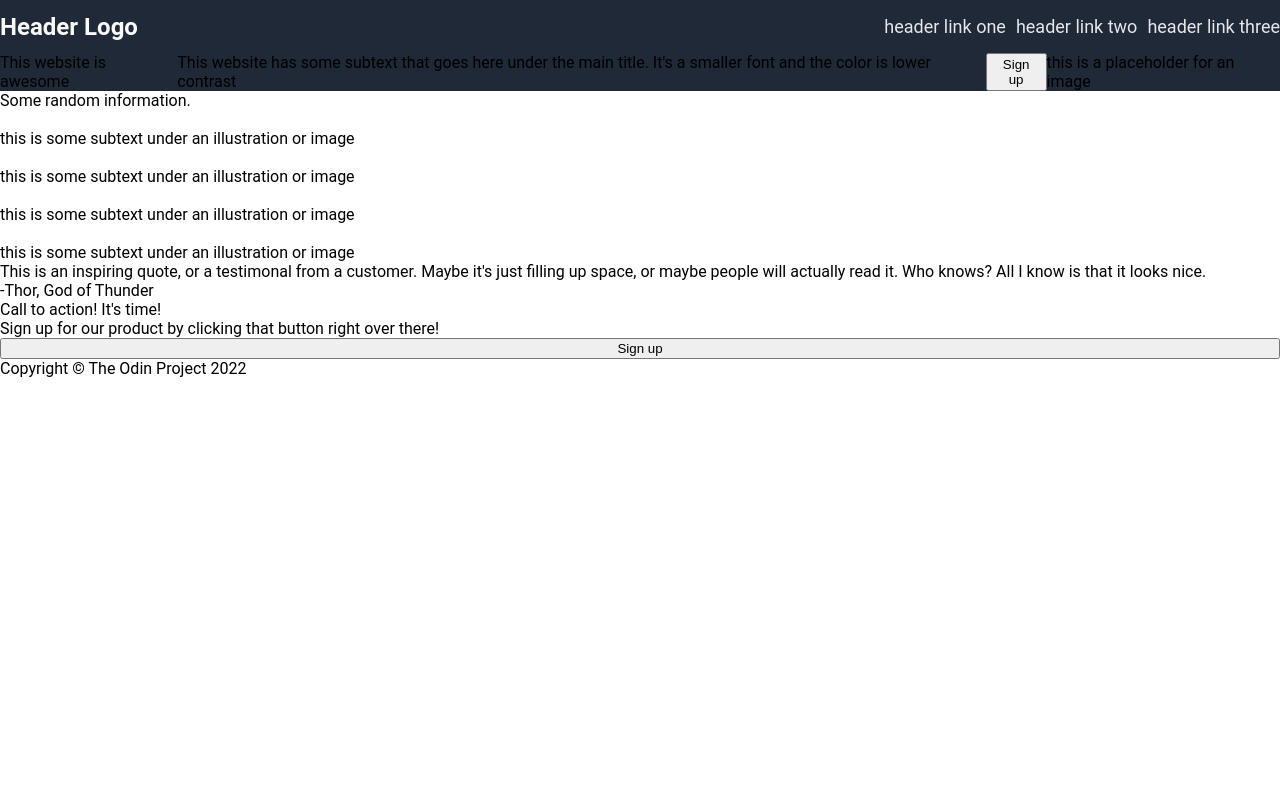
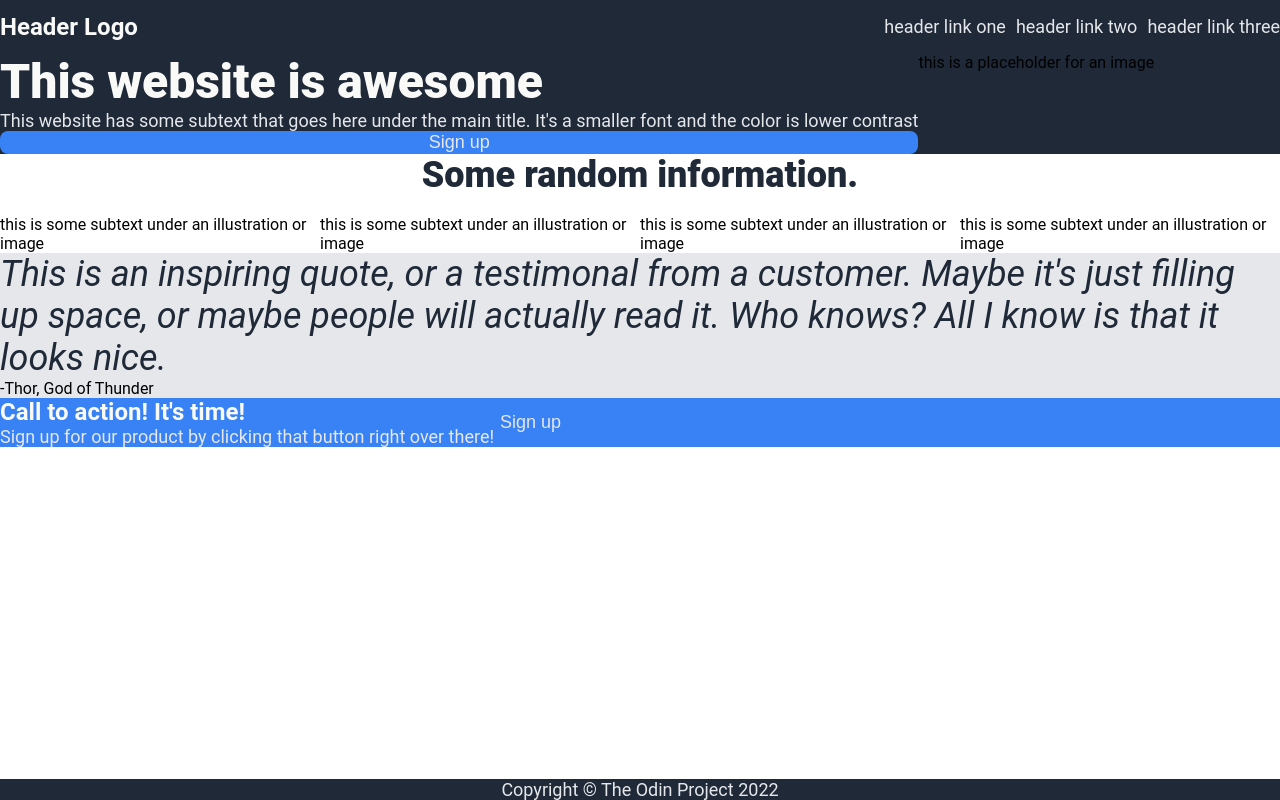
Before and after one commit to Piralysis/odin-landing-page, a plain HTML site: page index.html in a window 1280 px wide. Drawn offline with Linux system fonts and the light colour scheme.

Commit message:
Added the colors and font-sizes/weights

```diff
--- a/index.html
+++ b/index.html
@@ -15,14 +15,20 @@
     </ul>
   </div>
 
-  <div class="container">
-    <div>This website is awesome</div>
-    <div>This website has some subtext that goes here under the main title. It's a smaller font and the color is lower contrast</div>
-    <button>Sign up</button>
+  <div class="content">
+    <div class="top-container">
+      <div class="hero-container">
+        <div class="hero">This website is awesome</div>
+        <div class="text">This website has some subtext that goes here under the main title. It's a smaller font and the color is lower contrast</div>
+        <button class="text">Sign up</button>
+      </div>
       <div>this is a placeholder for an image</div>
     </div>
 
-  <div>Some random information.</div>
+    <!-- Need to edit this one -->
+    <div class="info">Some random information.</div>
+
+    <div class="container">
       <div>
         <img src="#" alt="">
         <div>this is some subtext under an illustration or image</div>
@@ -39,13 +45,23 @@
         <img src="#" alt="">
         <div>this is some subtext under an illustration or image</div>
       </div>
-  <div>This is an inspiring quote, or a testimonal from a customer. Maybe it's just filling up space, or maybe people will actually read it. Who knows? All I know is that it looks nice.</div>
+    </div>
+
+    <div class="quote-container">
+      <div class="quote-text">This is an inspiring quote, or a testimonal from a customer. Maybe it's just filling up space, or maybe people will actually read it. Who knows? All I know is that it looks nice.</div>
       <div>-Thor, God of Thunder</div>
-  <div>Call to action! It's time!</div>
-  <div>Sign up for our product by clicking that button right over there!</div>
-  <button>Sign up</button>
+    </div>
 
-  <div class="footer">
+    <div class="call-to-action-container">
+      <div class="cta-text-container">
+        <div class="header-text">Call to action! It's time!</div>
+        <div class="text">Sign up for our product by clicking that button right over there!</div>
+      </div>
+      <button class="text">Sign up</button>
+    </div>
+  </div>
+
+  <div class="footer text">
     Copyright © The Odin Project 2022
   </div>
 </body>
--- a/style.css
+++ b/style.css
@@ -3,6 +3,7 @@ body {
   display: flex;
   flex-direction: column;
   font-family: Roboto, sans-serif;
+  min-height: 100vh;
 }
 
 .header {
@@ -10,6 +11,13 @@ body {
   background-color: #1f2937;
   justify-content: space-between;
   align-items: center;
+}
+
+.footer {
+  display: flex;
+  justify-content: center;
+  align-items: center;
+  background-color: #1f2937;
 }
 
 .header-text {
@@ -24,13 +32,67 @@ ul {
   gap: 10px;
 }
 
-a {
+a,
+.text {
   color: #e5e7eb;
   font-size: 18px;
   text-decoration: none;
 }
 
+.hero-container {
+  display: flex;
+  flex-direction: column;
+  background-color: #1f2937;
+}
+
+.hero {
+  color: #f9faf8;
+  font-size: 48px;
+  font-weight: 800;
+}
+
+button {
+  background-color: #3882f6;
+  border-radius: 8px;
+  border: none;
+}
+
+.content {
+  display: flex;
+  flex-direction: column;
+  flex: 1;
+}
+
 .container {
+  display: flex;
+  justify-content: center;
+}
+
+.info {
+  color: #1f2937;
+  font-size: 36px;
+  font-weight: 800;
+  text-align: center;
+}
+
+.top-container {
+  display: flex;
   background-color: #1f2937;
+}
+
+.quote-container {
+  background-color: #e5e7eb;
+  display: flex;
+  flex-direction: column;
+}
+
+.quote-text {
+  font-size: 36px;
+  font-style: italic;
+  color: #1f2937;
+}
+
+.call-to-action-container {
+  background-color: #3882f6;
   display: flex;
 }
```
Lines whose indentation alone changed are shown as unchanged.
